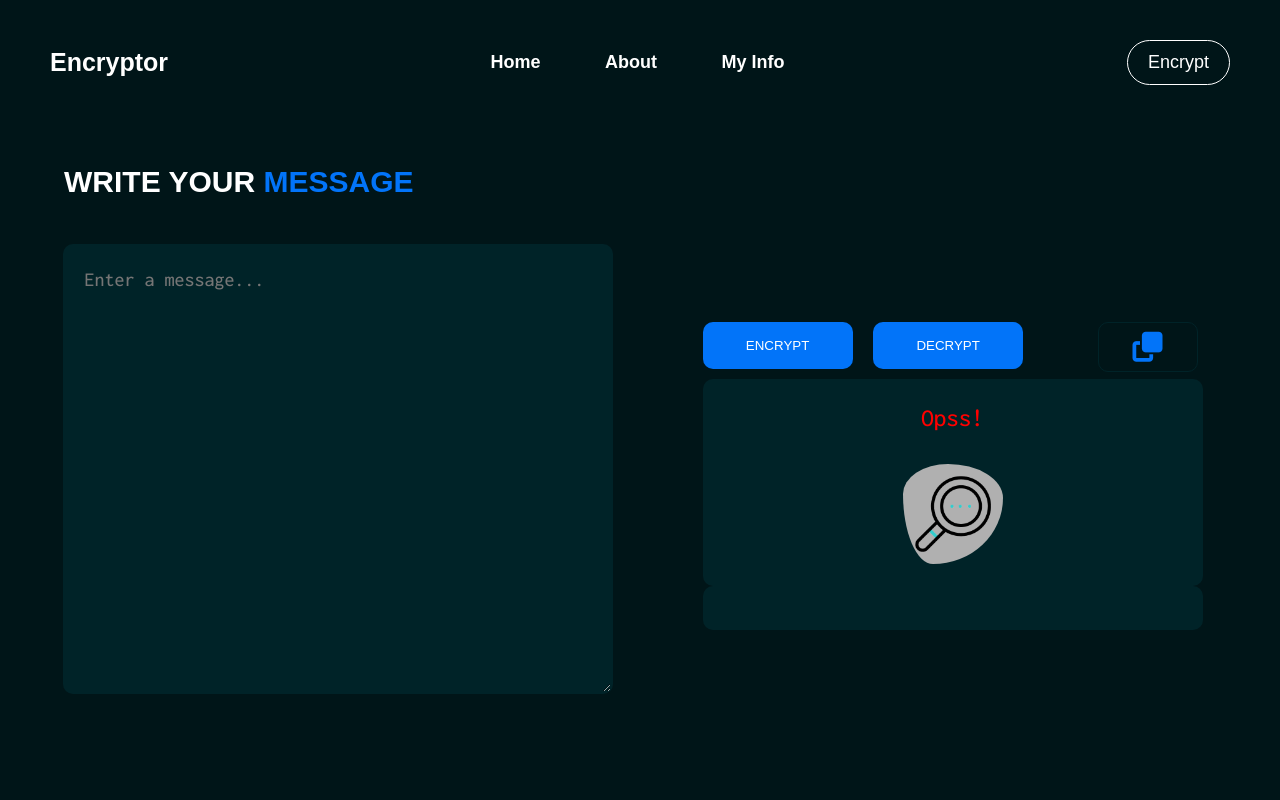
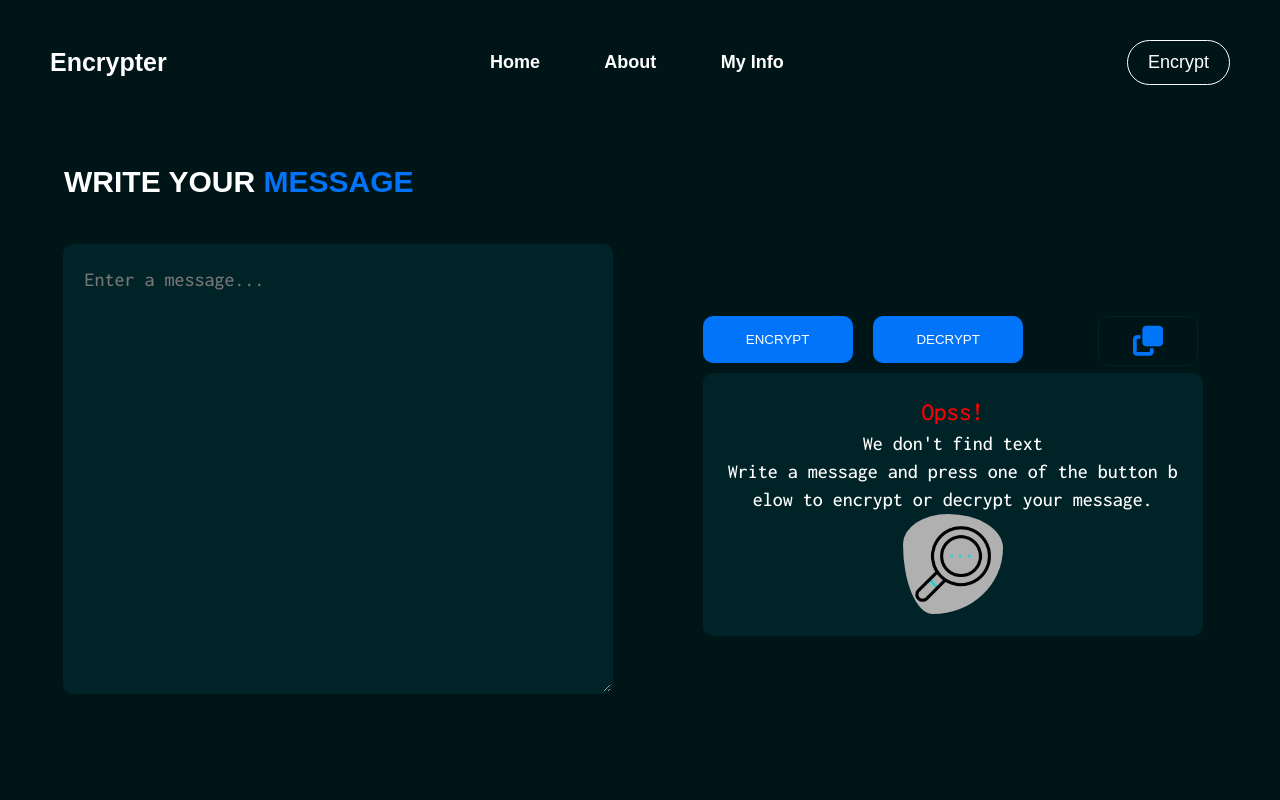
Before and after one commit to crisandev/encrypter, a plain HTML site: page views/encrypter.html in a window 1280 px wide. Both pictures are taken after a click on the button "ENCRYPT". Shown: the top 800 px of the page. Drawn offline with nearby package versions, Linux system fonts and the light colour scheme.

Commit message:
last changes bugs fix

```diff
--- a/assets/css/index-style.css
+++ b/assets/css/index-style.css
@@ -225,8 +225,8 @@ main {
 }
 
 .about div p {
-  margin: 25px 0;
-  line-height: 22px;
+  margin: 20px 0;
+  line-height: 21px;
 }
 
 .read-more {
@@ -282,6 +282,7 @@ footer .footer-container h2::before {
 }
 
 footer p {
+  margin-top: -2px;
   color: var(--main-txt-color-dark);
   line-height: 30px;
 }
--- a/assets/js/encriptador.js
+++ b/assets/js/encriptador.js
@@ -1,9 +1,14 @@
 const messageContainer = document.querySelector(".new-text-container");
+let copyMessage = false;
 
 const btnCopy = document.querySelector(".copy");
+
+btnCopy.onclick = async () => {
   const messageCopy = document.querySelector(".text");
-btnCopy.onclick = () => {
+
+  if (copyMessage) {
     navigator.clipboard.writeText(messageCopy.textContent);
+  }
 };
 
 btnCopy.addEventListener("click", () => {
@@ -74,7 +79,7 @@ function decryptText(message) {
       replaced = true;
     }
 
-    newText += `${word} `;
+    newText += `${word}`;
   });
 
   return newText;
@@ -82,42 +87,45 @@ function decryptText(message) {
 
 function notTextToEncrypt() {
   const container = document.querySelector(".new-text-container");
-//   container.removeChild(document.querySelector(".text"))
-
-  const p = document.createElement("p");
-  const span = document.createElement("span");
-  const img = document.createElement("img");
-  const br = document.createElement("br");
-
-  p.className = "text";
-  span.textContent = "Opss!";
-  img.src = "../images/buscar.gif";
-  img.className = "img-searching";
-  img.alt = "Searching...";
-
-  p.appendChild(span);
-  p.appendChild(br);
-  p.appendChild(img);
-  container.append(p);
+  container.removeChild(document.querySelector(".text"));
+  container.insertAdjacentHTML(
+    "beforeend",
+    `
+    <p class="text">
+    <span> Opss!</span>We don't find text <br />
+    Write a message and press one of the button below to encrypt or decrypt your message.
+    <img src="../images/buscar.gif" class="img-searching" alt="Searching..." />
+    </p>
+    `
+  );
 }
 
 function execEncrypt() {
   const text = encryptText(document.querySelector("#message").value);
-  if (text === undefined || text === "") {
+  if (text === undefined || !text.replace(/\s/g, "").length > 0) {
     notTextToEncrypt();
-  }
+    copyMessage = false;
+  } else {
+    copyMessage = true;
     const element = document.querySelector(".text");
     element.classList.add("text");
     element.innerHTML = text;
     messageContainer.appendChild(element);
   }
+}
 
 function execDecrypt() {
+  const text = decryptText(document.querySelector("#message").value);
+  if (text === undefined || !text.replace(/\s/g, "").length > 0) {
+    notTextToEncrypt();
+    copyMessage = false;
+  } else {
+    copyMessage = true;
     const element = document.querySelector(".text");
-  const text = decryptText(document.querySelector("#message").value);
     element.classList.add("text");
     element.innerHTML = text;
     messageContainer.appendChild(element);
+  }
 }
 
 const encrypt = document.querySelector(".encrypt");
--- a/views/encrypter.html
+++ b/views/encrypter.html
@@ -15,13 +15,13 @@
     <link rel="stylesheet" href="../assets/css/media-queries-encrypter.css" />
     <link rel="main icon" href="../favicon.ico" type="image/x-icon" />
 
-    <title>Enigma Encryptor</title>
+    <title>Enigma Encrypter</title>
   </head>
 
   <body>
     <header class="header">
       <div class="logo">
-        <h2><a href="../index.html">Encryptor</a></h2>
+        <h2><a href="../index.html">Encrypter</a></h2>
       </div>
       <div class="hamburger">
         <i class="fa-solid fa-bars"></i>
@@ -31,10 +31,10 @@
           <li><a href="../index.html">Home</a></li>
           <li><a href="../index.html#about">About</a></li>
           <li><a href="../index.html#info">My Info</a></li>
-          <li class="last-item"><a href="../views/encripter.html">Encrypt</a></li>
+          <li class="last-item"><a href="#message">Encrypt</a></li>
         </ul>
       </nav>
-      <a href="views/encripter.html" class="btn"><button class="btn-encrypt">Encrypt</button></a>
+      <a href="#message" class="btn"><button class="btn-encrypt">Encrypt</button></a>
     </header>
 
     <main>
@@ -62,24 +62,7 @@
           </div>
         </div>
       </div>
-
-      <!--
-        <div>
-            <div>
-                <form>
-                    <textarea id="mensaje" name="" id="" cols="30" rows="10"></textarea>
-                    <button type="button" class="encriptar" onclick="llamarEncriptar()">ENCRIPTAR</button>
-                    <button type="button" class="desencriptar">DESENCRIPTAR</button>
-                </form>
-            </div>
-
-            <div class="mensaje-contenedor">
-                <h2>MENSAJE</h2>
-                <p class="escribirMensaje">MENSAJE</p>
-            </div>
-        </div> -->
     </main>
-
     <footer>
       <div class="footer-container">
         <div class="sec about-us">
```
Lines whose indentation alone changed are shown as unchanged.
